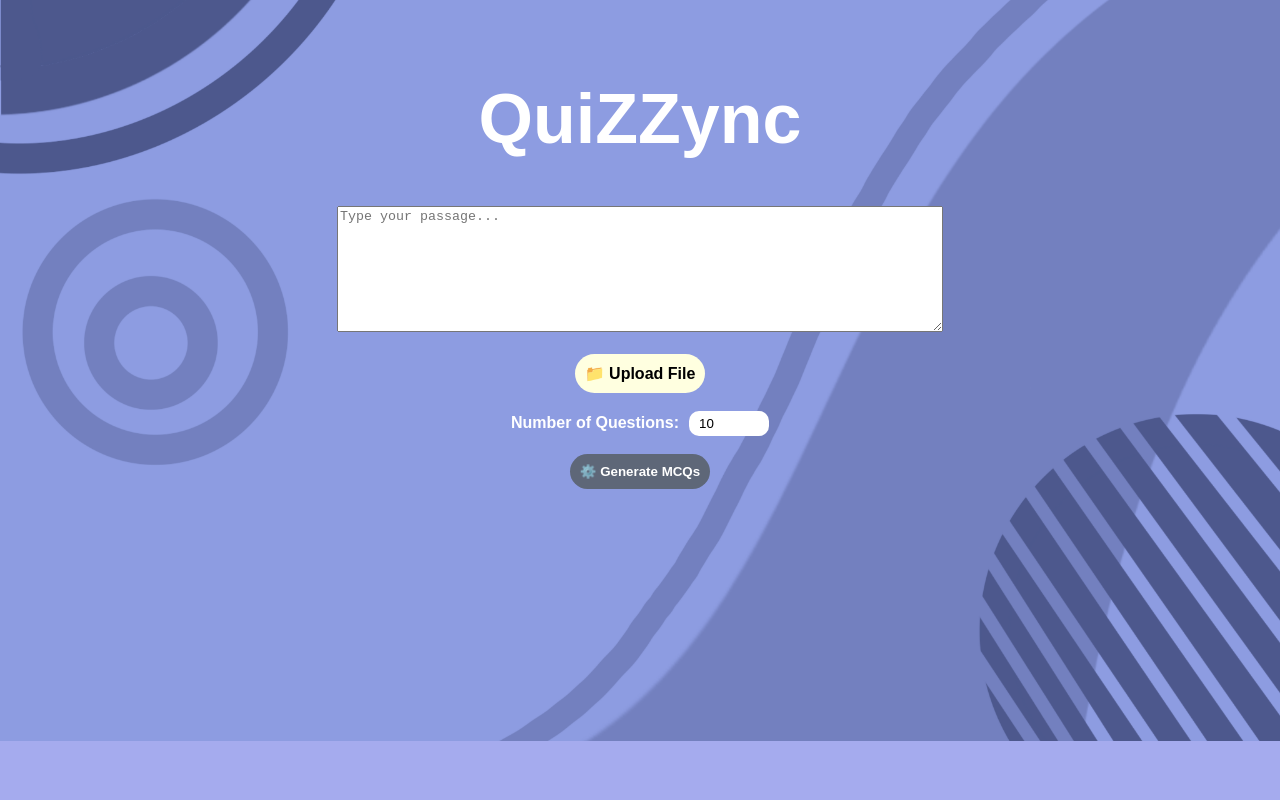
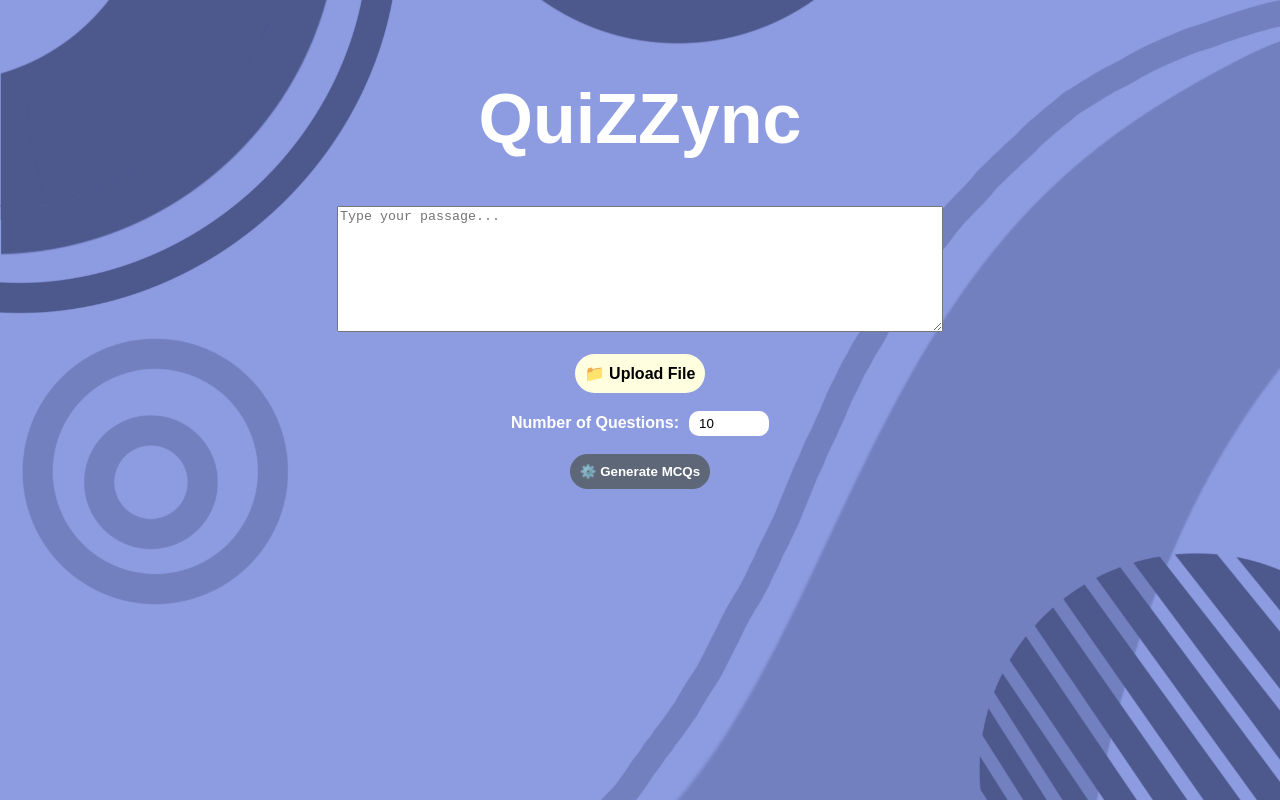
Before and after one commit to D-Vika-shan/QuiZZync, a React (Create React App) app: page / in a window 1280 px wide. Built offline with nearby package versions, Linux system fonts and the light colour scheme; no server answers.

Commit message:
update bg size

```diff
--- a/src/index.css
+++ b/src/index.css
@@ -4,7 +4,8 @@ body {
   background-size: cover;
   background-repeat: no-repeat;
   background-position: center;
-  height: 100%;
+  background-attachment: fixed;
+  height: 100vh;
   margin: 0;
   font-family: sans-serif;
   -webkit-font-smoothing: antialiased;
```
